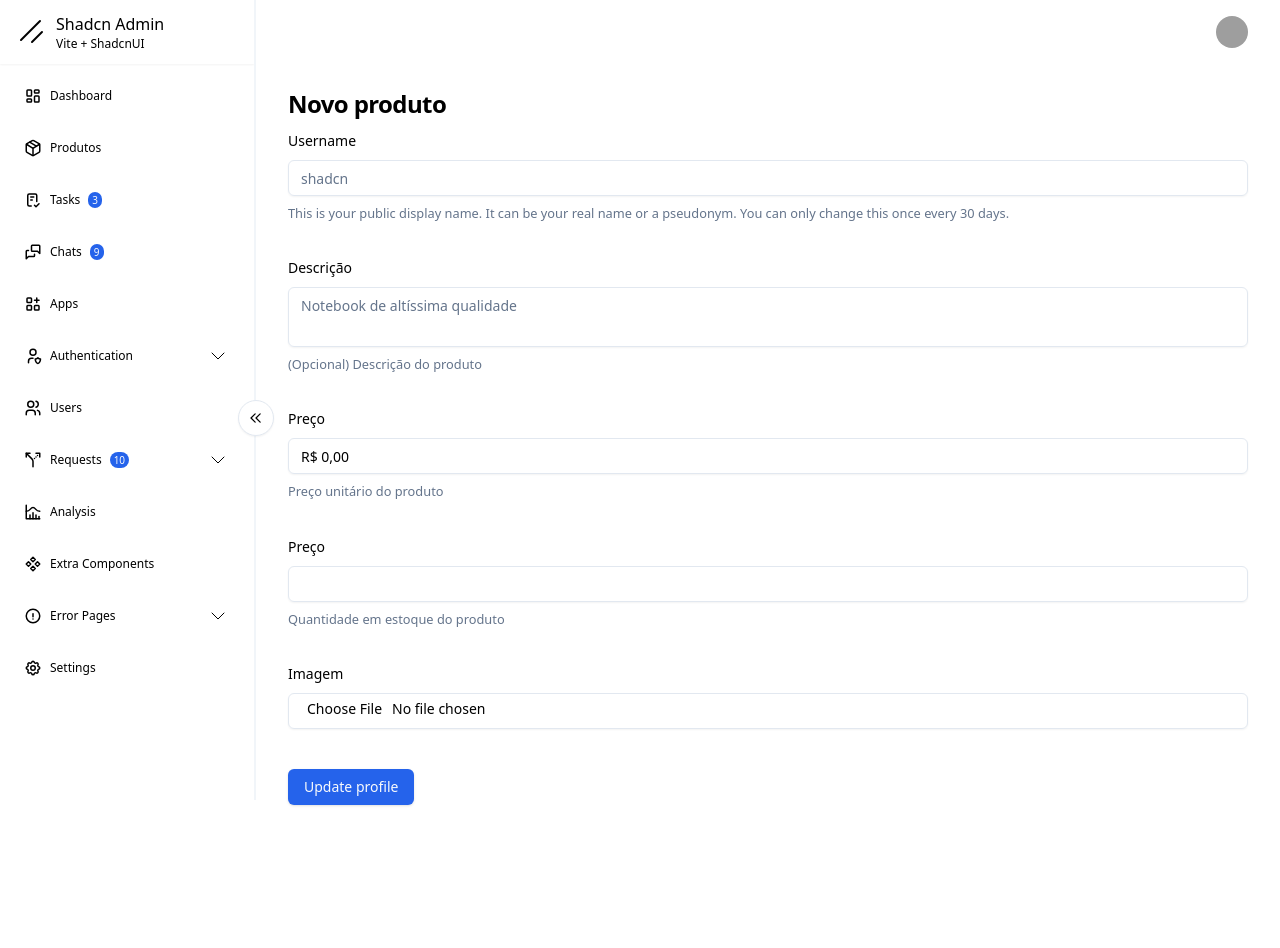
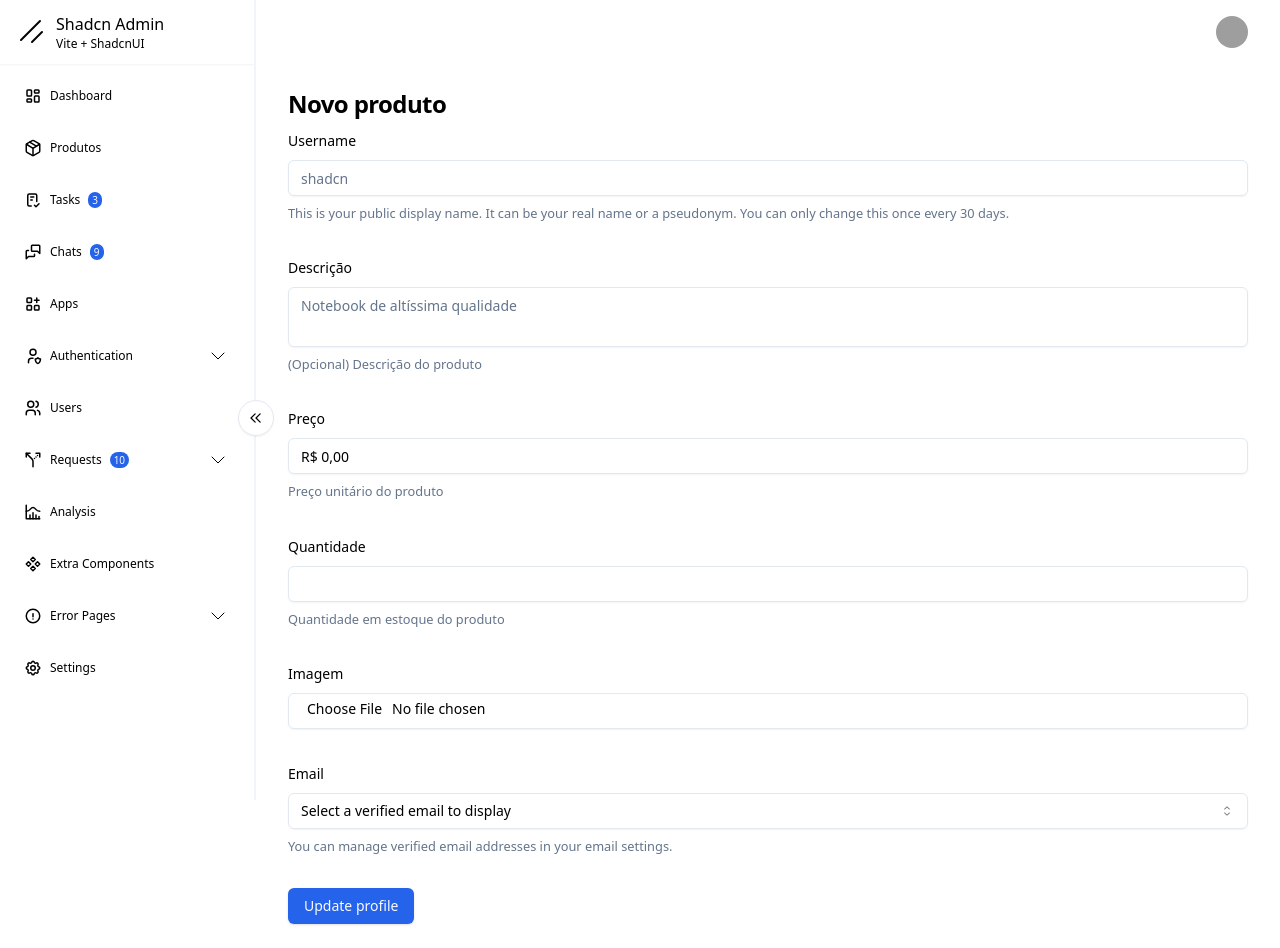
Before and after one commit to anaclaraberga/WEB-INVENTORY, a React (Vite) app: page /product/add in a window 1280 px wide. Before the commit the page ends 829 px from the top, so only its background shows below. Built offline with nearby package versions, Linux system fonts and the light colour scheme; grey boxes are pictures that could not be loaded.

Commit message:
feat: add missing attributes to form

```diff
--- a/src/pages/product/add.tsx
+++ b/src/pages/product/add.tsx
@@ -9,12 +9,14 @@ import {
   FormMessage,
 } from '@/components/ui/form'
 import { Input } from '@/components/ui/input'
+import { Select, SelectContent, SelectItem, SelectTrigger, SelectValue } from '@/components/ui/select'
 import { Textarea } from '@/components/ui/textarea'
 import { toast } from '@/components/ui/use-toast'
 import { BaseTemplate } from '@/template/Base'
 import { NumberUtils } from '@/utils/NumberUtils'
 import { zodResolver } from '@hookform/resolvers/zod'
 import { useForm } from 'react-hook-form'
+import { Link } from 'react-router-dom'
 import { defaultValues, productFormSchema, ProductFormValues } from './form-schema'
 
 export default function AddProductPage() {
@@ -109,13 +111,15 @@ export default function AddProductPage() {
             name='quantity'
             render={({ field }) => (
               <FormItem>
-                <FormLabel>Preço</FormLabel>
+                <FormLabel>Quantidade</FormLabel>
                 <FormControl>
                   <Input
                     className='shadcn'
                     {...field}
                     onChange={(e) =>
-                      form.setValue("quantity", Number(e.target.value))
+                      {
+                        let value = e.target.value.replace(/\D/g, '');
+                        form.setValue("quantity", Number(value))}
                     } />
                 </FormControl>
                 <FormDescription>
@@ -143,9 +147,39 @@ export default function AddProductPage() {
                         form.setValue("image", selectedFile as File);
                       }
                     }}
+
                   />
                 </FormControl>
                 <FormDescription>
+                </FormDescription>
+                <FormMessage />
+              </FormItem>
+            )}
+          />
+          <FormField
+            control={form.control}
+            name='fornecedorId'
+            render={({ field }) => (
+              <FormItem>
+                <FormLabel>Email</FormLabel>
+                <Select
+                  onValueChange={field.onChange}
+                  defaultValue={field.value}
+                >
+                  <FormControl>
+                    <SelectTrigger>
+                      <SelectValue placeholder='Select a verified email to display' />
+                    </SelectTrigger>
+                  </FormControl>
+                  <SelectContent>
+                    <SelectItem value='m@example.com'>m@example.com</SelectItem>
+                    <SelectItem value='m@google.com'>m@google.com</SelectItem>
+                    <SelectItem value='m@support.com'>m@support.com</SelectItem>
+                  </SelectContent>
+                </Select>
+                <FormDescription>
+                  You can manage verified email addresses in your{' '}
+                  <Link to='/examples/forms'>email settings</Link>.
                 </FormDescription>
                 <FormMessage />
               </FormItem>
--- a/src/pages/product/form-schema.tsx
+++ b/src/pages/product/form-schema.tsx
@@ -25,12 +25,17 @@ export const productFormSchema = z.object({
       required_error: 'O produto precisa ter uma quantidade',
       message: 'Quantidade inválida'
     })
-    .positive(),
+    .positive()
+    .nonnegative(),
   image: z
     .instanceof(File)
     .refine((file) => file.size <= 5000000, { message: "O arquivo deve ter no máximo 5MB" })
     .refine((file) => ["image/jpeg", "image/png"].includes(file.type), {
       message: "Apenas arquivos JPEG ou PNG são permitidos",
+    }),
+  fornecedorId: z
+    .string({
+      required_error: 'O produto precisa ter um fornecedor',
     })
 })
 
```
